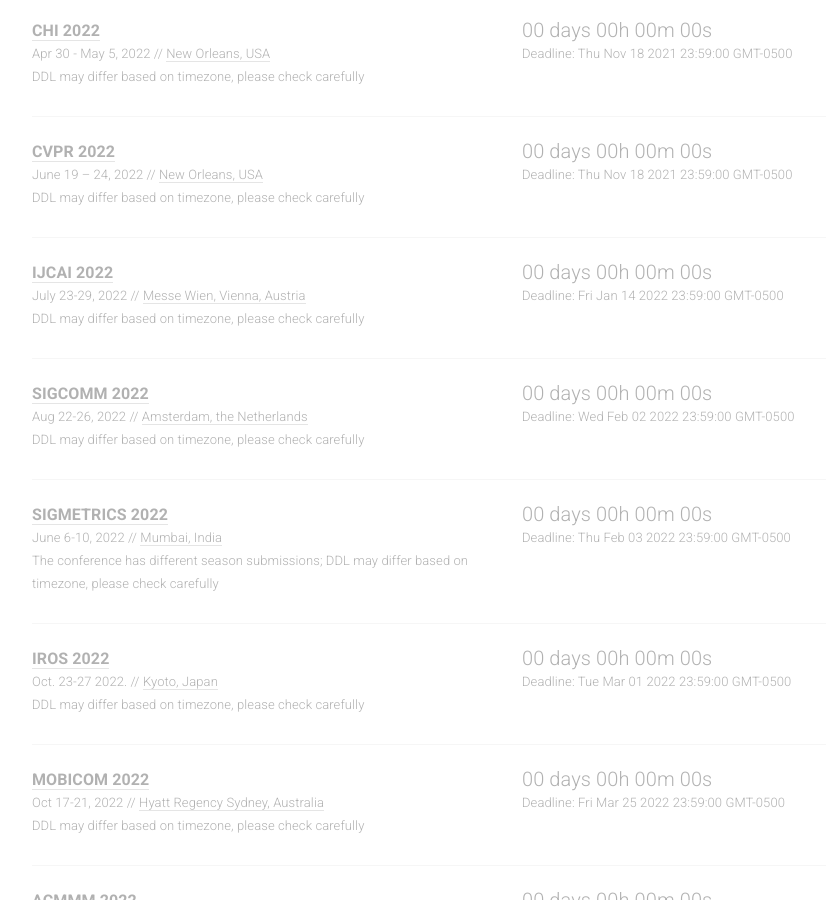
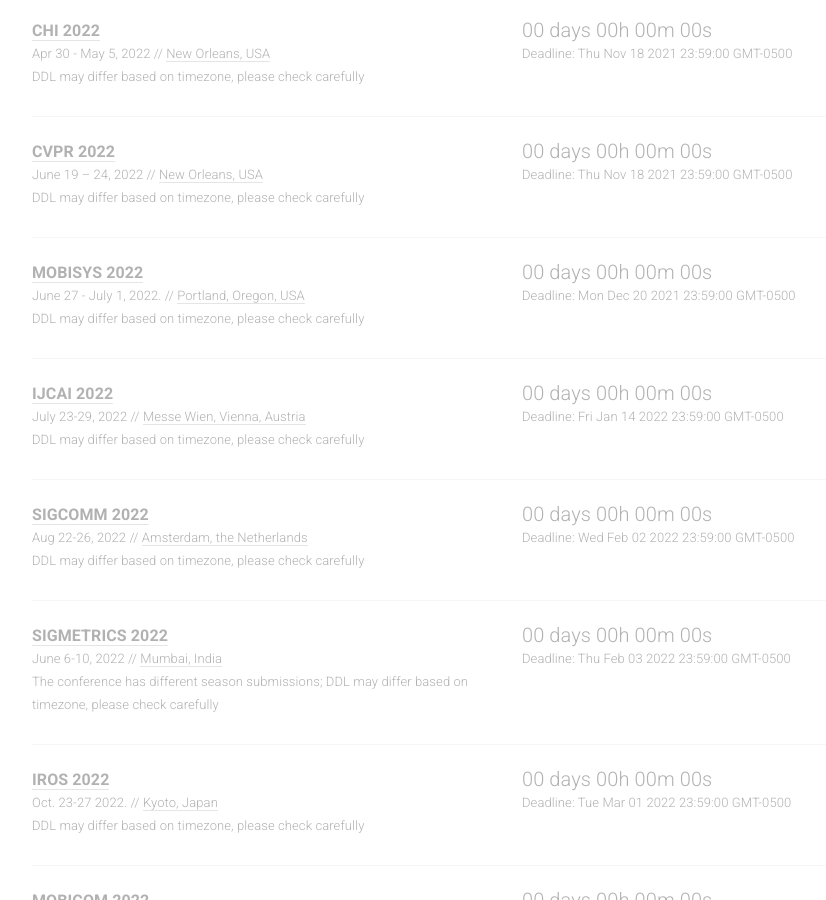
Before and after one commit to iot-psu/ai-deadlines, a Jekyll site: the page built from index.html, in a window 1280 px wide and 900 px high, scrolled down 2683 px. Shown: the whole window, without its empty margins (133-959 px from the left). Built offline with Jekyll 4.4.1, drawn with Linux system fonts in a browser that asks for light colours.

Commit message:
add mobisys

```diff
--- a/_data/conferences.yml
+++ b/_data/conferences.yml
@@ -243,6 +243,17 @@
   sub: CV
   note: DDL may differ based on timezone, please check carefully
 
+- name: MOBISYS
+  year: 2022
+  id: MOBISYS2022
+  link: https://www.sigmobile.org/mobisys/2022/
+  deadline: "2021-12-20 23:59:00"
+  timezone: EST
+  date: June 27 - July 1, 2022.
+  place: Portland, Oregon, USA
+  sub: MC
+  note: DDL may differ based on timezone, please check carefully
+
 - name: IJCAI
   year: 2022
   id: IJCAI2022
```
Also changed, not shown: utils/sorted_data.yml (+11 -0 lines).
